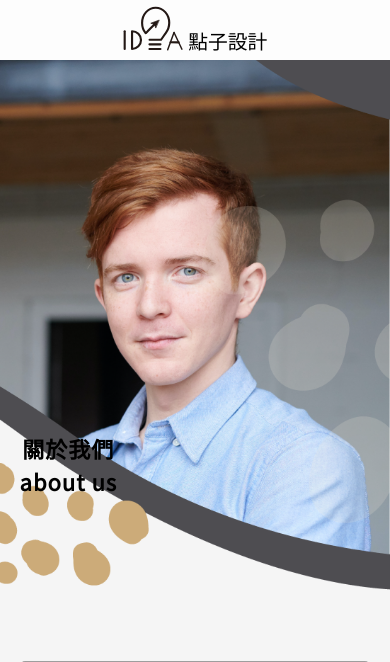
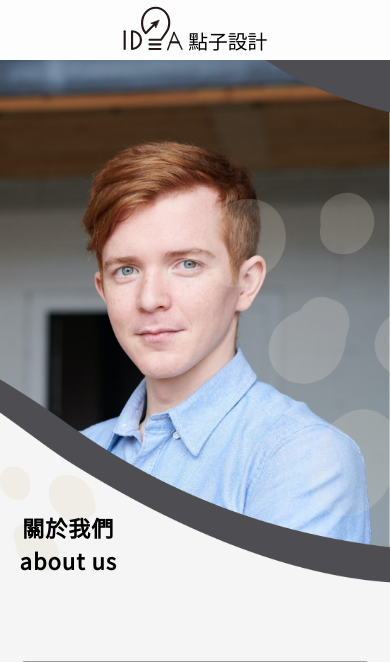
Before and after one commit to TFD10506/TFD105, a web app: file about.html in a window 390 px wide. Shown: the top 662 px of the page. Run offline with its HTML, style and script files only (its server is not run), Linux system fonts and the light colour scheme; grey boxes are pictures that could not be loaded.

Commit message:
RWD_banner修改

```diff
--- a/css/media.css
+++ b/css/media.css
@@ -448,10 +448,10 @@
         /* background-size: contain; */
     }
     .banner-text{
-        top: 70%;
+        top: 85%;
         left: 5%;
     }
-    /* .about-banner {
+    .about-banner {
         background-image: url(../img/banner/about_banner_m.png);
     }
 
@@ -477,7 +477,7 @@
 
     .contact-banner {
         background-image: url(../img/banner/contact_banner_m.png);
-    } */
+    }
     .about-content{
         justify-content: center;
         align-items: center;
```
